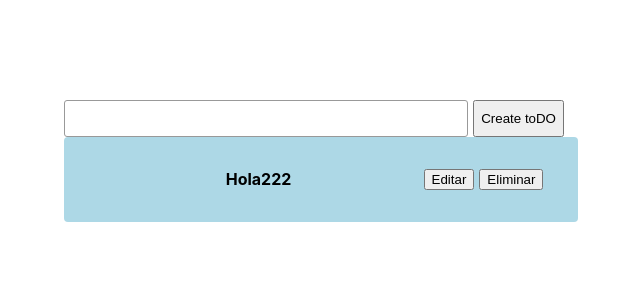
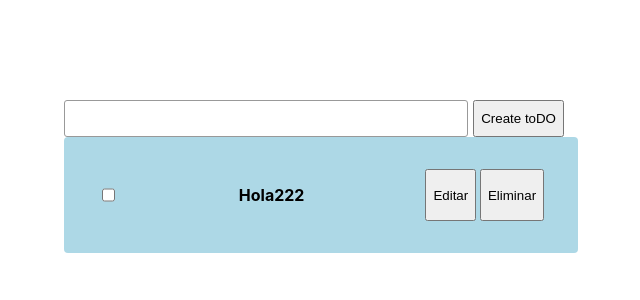
Before and after one commit to AlexMamani85/10-proyectos-react, a React (Create React App) app in the folder todo-app/: page / in a window 1280 px wide. Both pictures are taken after a click on the input "Create toDO". Shown: the top 300 px of the page, without its empty margins (326-966 px from the left). Built offline with nearby package versions, Linux system fonts and the light colour scheme.

Commit message:
CHORE: completed checkbox

```diff
--- a/todo-app/src/components/todo.js
+++ b/todo-app/src/components/todo.js
@@ -10,22 +10,29 @@ const TodoStyled = styled.div`
     align-content: stretch;
     color: black;
     &:hover {
-    color: red;
+    color: darkblue;
+    border: gray solid 2px;
+    border-radius:6px;
     }
 `
 const Title = styled.span`
-
-    width: 320px;
+    width: 300px;
+    color: ${({completed}) => completed ? 'gray' : 'black'}
 `
 
 
-export default function Todo({item, onUpdateFromTodoApp, onDelete}) {
+export default function Todo({item, onUpdateFromTodoApp, onDelete, onComplete}) {
     const [isEdit,setIsEdit] = useState(false)
 
     function updateFunction(id, value){
         setIsEdit(false);
         onUpdateFromTodoApp(id, value)
     }
+
+    function handleComplete(id, value){
+        onComplete(id, value);
+    }
+
     function FormEdit({value}) {
         const [newValue, setNewValue] = useState(value)
 
@@ -49,15 +56,19 @@ export default function Todo({item, onUpdateFromTodoApp, onDelete}) {
     function TodoElement() {
         return (
             <TodoStyled>
-                <Title>
-                    {item.title}
+                <input checked={item.completed} onChange={(e)=>handleComplete(item.id,e.target.checked)} type="checkbox"></input>
+                <Title completed={item.completed}>
+                    {
+                        item.completed? (<strike>{item.title}</strike>) : (<p>{item.title}</p>)
+                    }
                 </Title>
                     <button onClick={()=>setIsEdit(true)}>Editar</button>
                     <button onClick={()=>onDelete(item.id)}>Eliminar</button>
-
             </TodoStyled>
         );
     }
+
+
     return (
     <div>
         {isEdit? (<FormEdit value={item.title}/>):(<TodoElement />)}
--- a/todo-app/src/components/todoApp.js
+++ b/todo-app/src/components/todoApp.js
@@ -65,7 +65,7 @@ function TodoApp() {
     const newTodo = {
       id: crypto.randomUUID(),
       title: title,
-      completed: false.valueOf,
+      completed: false,
     }
     setTodos([...todos, newTodo]);
 
@@ -75,12 +75,14 @@ function TodoApp() {
     const temp = [...todos];
     const item = temp.find(item => item.id === id);
     item.title = value
-    console.log(id);
-    console.log(value);
     setTodos(temp);
 
-
-
+  }
+  function handleComplete(id, value) {
+    const temp = [...todos];
+    const item = temp.find(item => item.id === id);
+    item.completed = !item.completed
+    setTodos(temp);
   }
 
   function handleDelete(id) {
@@ -100,7 +102,10 @@ function TodoApp() {
 
       <TodosContainer>
         {todos.map(item => (
-          <Todo onUpdateFromTodoApp={handleUpdate} onDelete={(e)=>handleDelete(item.id)} item={item} />
+          <Todo onUpdateFromTodoApp={handleUpdate}
+                onDelete={(e)=>handleDelete(item.id)}
+                onComplete={handleComplete}
+                item={item} />
 
         ))}
       </TodosContainer>
```
